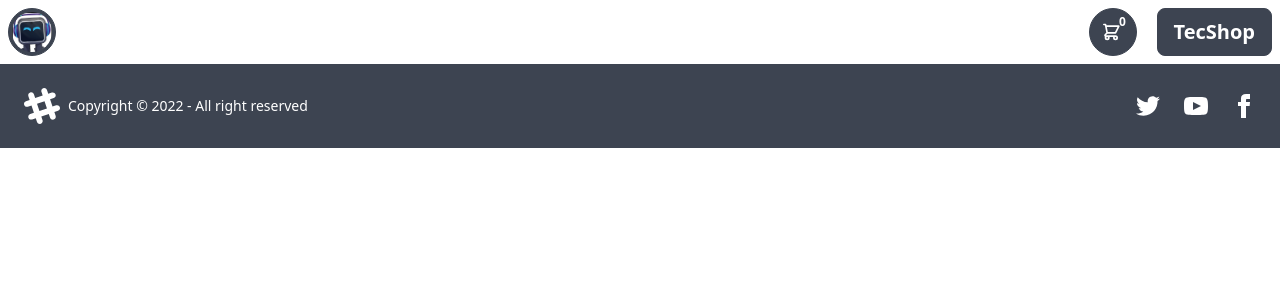
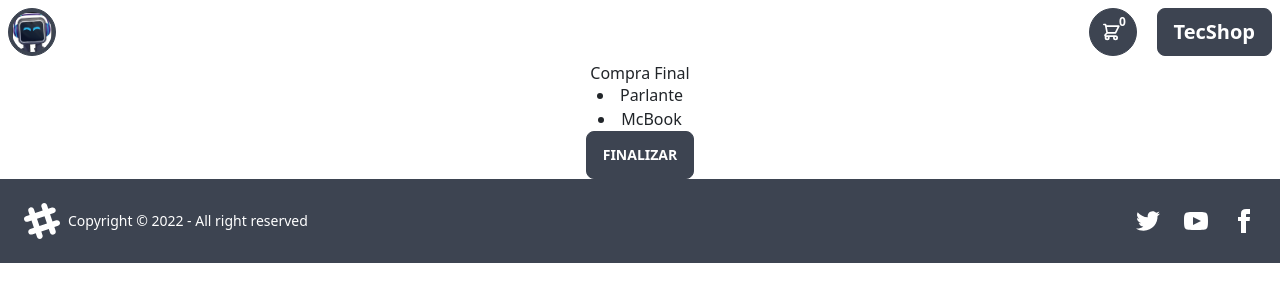
Before and after one commit to lualoman/JS-CoderHouse-Alomar, a React (Create React App) app: page /order in a window 1280 px wide. Shown: the top 302 px of the page. Built offline with nearby package versions, Linux system fonts and the light colour scheme.

Commit message:
firebase II part 1

```diff
--- a/src/App.js
+++ b/src/App.js
@@ -8,6 +8,7 @@ import ItemDetailContainer from './components/ItemDetailContainer';
 import Footer from './components/Footer';
 import CartContextProvider from '../src/context/CartContext';
 import ListContainer from './firebase/ListContainer';
+import Order from './components/Order';
 
 function App() {
   return (
@@ -21,6 +22,7 @@ function App() {
           <Route path={"/producto/item/:id"} element={<ItemDetailContainer/>}/>
           <Route path={"/producto/category/:id"} element={<ItemListContainer/>}/>
           <Route path={"/cart"} element={<Cart/>}/>
+          <Route path={"/order"} element={<Order/>}/>
         </Routes>
         <Footer/>
       </BrowserRouter>
--- /dev/null
+++ b/src/components/Order.js
@@ -0,0 +1,39 @@
+import { addDoc, collection, getFirestore } from 'firebase/firestore'
+//import userOrder from './userOrder'
+import { useState, useContext } from 'react'
+//import { CartContext } from '../context/CartContext'
+
+const Order = () => {
+
+    //const {items} = useContext(CartContext)
+    const [user, setUser] = useState({})
+    const items = ['Parlante', 'McBook']// ejemplo, los verdaderos vienen de useContext()
+
+    const sendOrder = () => {
+        //const user = { name: 'Lucia', phone: '234212345', email: 'lu@gmail.com' }
+        const order = {
+            buyer: user,
+            items: items,
+            total: items.length
+        }
+        console.log(order)
+
+        const db = getFirestore()
+        const ordersCollection = collection(db, 'orders')
+        addDoc(ordersCollection, order).then(({ id }) => {
+            console.log(id)
+            alert('Tu orden con id: ' + id + ' ha finalizado satisfactoriamente') //CAMBIAR POR ALERTA DAISYUI
+        })
+    }
+
+    return (
+        <>
+            <h1>Compra Final</h1>
+            {items.map((item, i) => <li key={i}>{item}</li>)}
+            <button className="btn" onClick={sendOrder}>Finalizar</button>
+        </>
+    )
+
+}
+
+export default Order
--- /dev/null
+++ b/src/components/userOrder.js
@@ -0,0 +1,18 @@
+import React from 'react'
+
+const userOrder = ({setUser}) => {
+
+    const updateUser = ( e ) => {
+        setUser( user => ({...user, [e.target.name] : e.target.value}) )
+    }
+
+    return (
+    <div>
+        <div>Name: <input onChange={updateUser} type="text" placeholder="Name" className="input input-bordered w-full max-w-xs" name='name' /></div>
+        <div>Phone: <input onChange={updateUser} type="text" placeholder="Phone" className="input input-bordered w-full max-w-xs" name='phone' /></div>
+        <div>E-mail: <input onChange={updateUser} type="text" placeholder="E-mail" className="input input-bordered w-full max-w-xs" name='email' /></div>
+    </div>
+    )
+}
+
+export default userOrder
```
